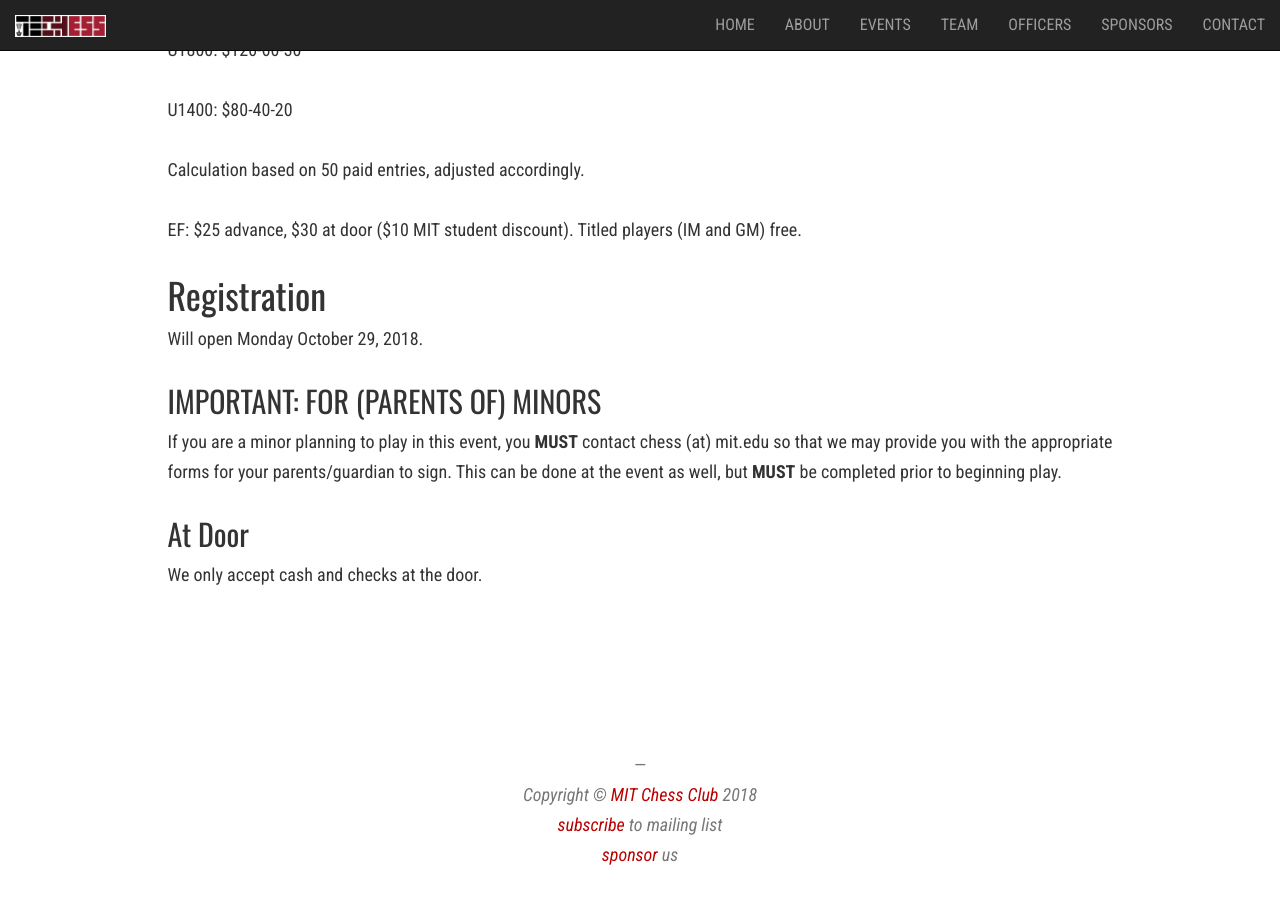
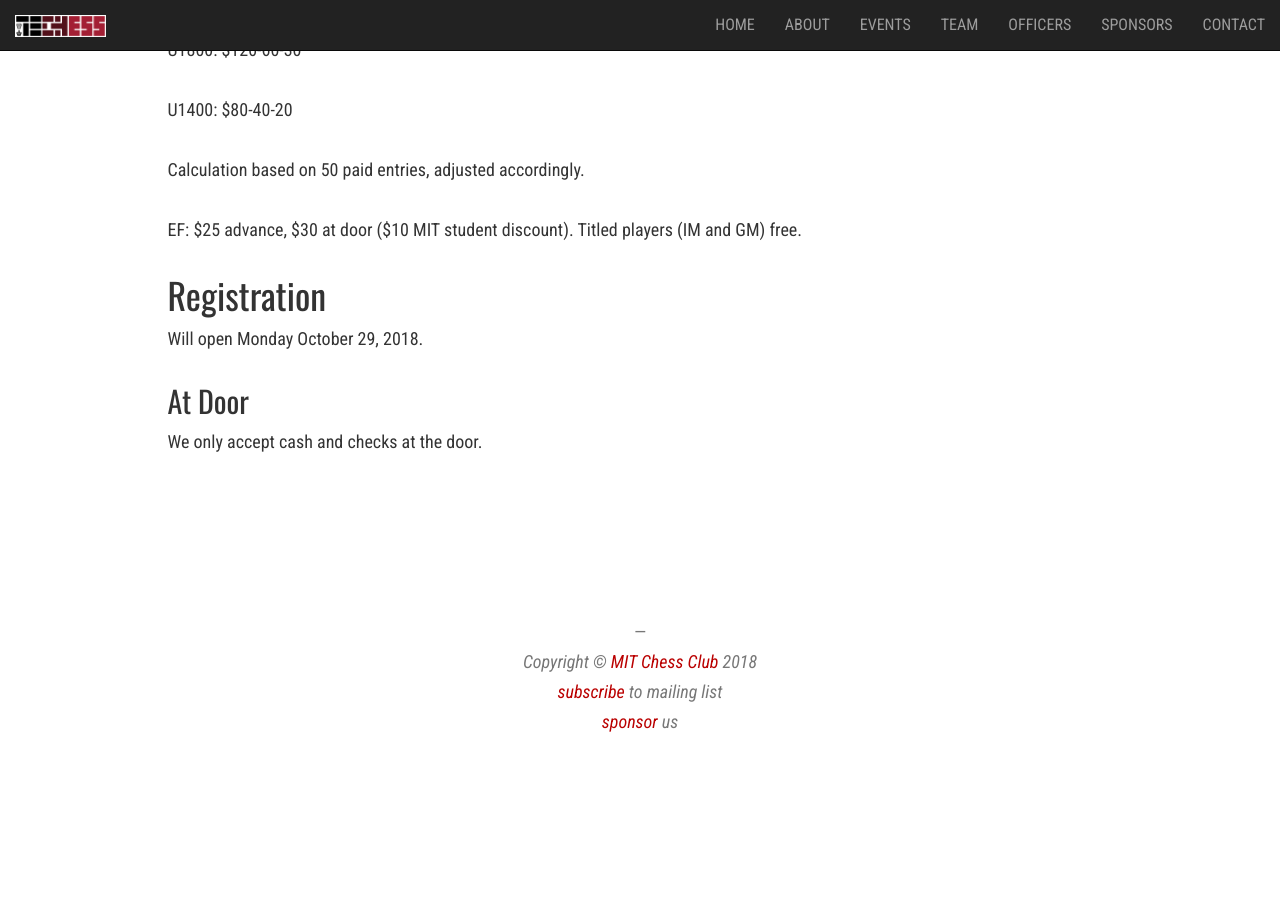
Before and after one commit to Tech-Chess/tech-chess.github.io, a Jekyll site: the page built from _posts/2018-11-11-FallTournament.md, in a window 1280 px wide and 900 px high, scrolled down 2140 px. Built offline with Jekyll 4.4.1, drawn with Linux system fonts in a browser that asks for light colours; nearby versions of some CDN libraries; after the commit the page ends 2907 px from its top, so only the background shows below that.

Commit message:
Removed minor forms

```diff
--- a/_posts/2018-11-11-FallTournament.md
+++ b/_posts/2018-11-11-FallTournament.md
@@ -54,10 +54,6 @@ EF: $25 advance, $30 at door ($10 MIT student discount). Titled players (IM and
 
 Will open Monday October 29, 2018.
 
-## IMPORTANT: FOR (PARENTS OF) MINORS
-
-If you are a minor planning to play in this event, you **MUST** contact chess (at) mit.edu so that we may provide you with the appropriate forms for your parents/guardian to sign. This can be done at the event as well, but **MUST** be completed prior to beginning play.
-
 ## At Door
 
 We only accept cash and checks at the door.
```
